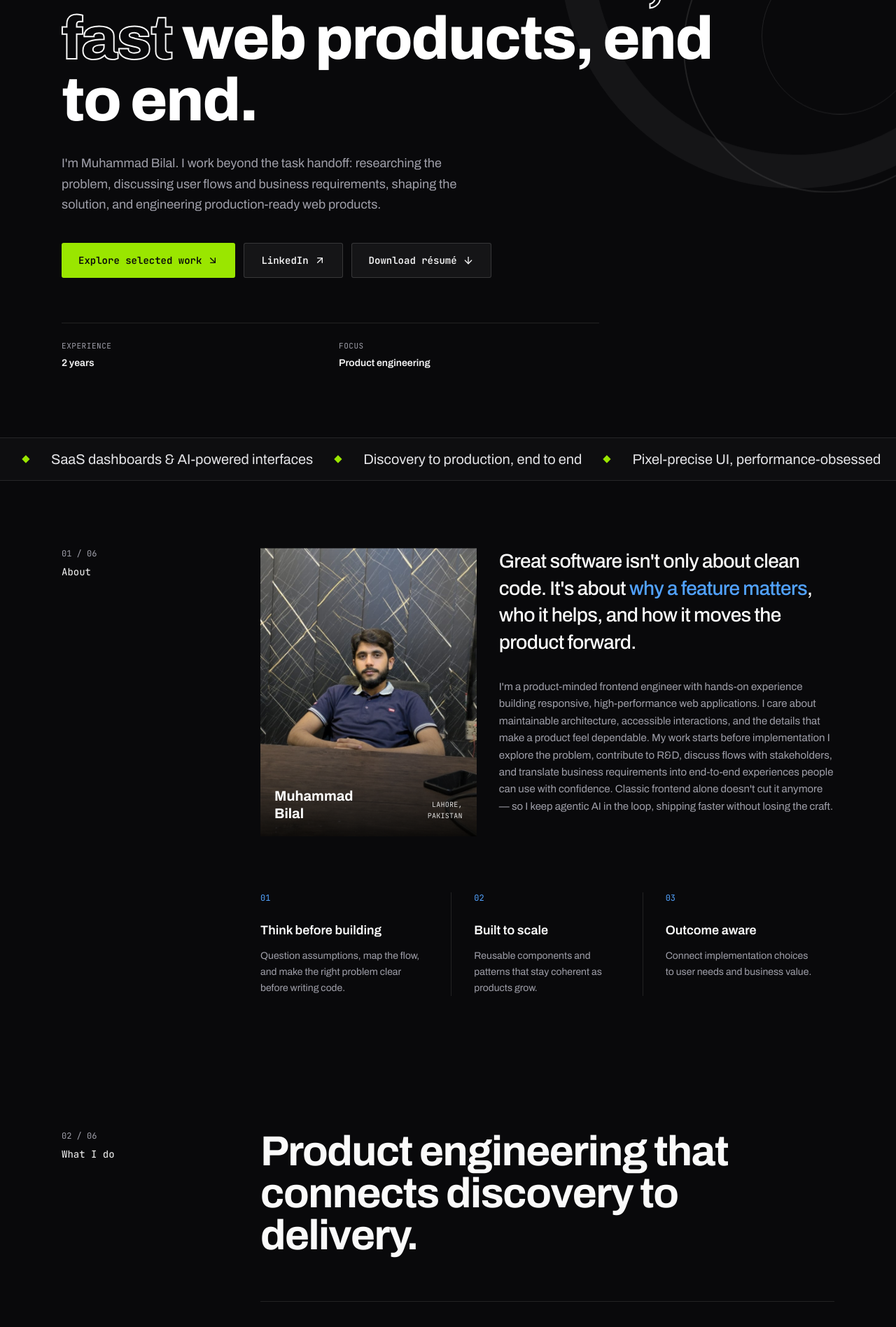
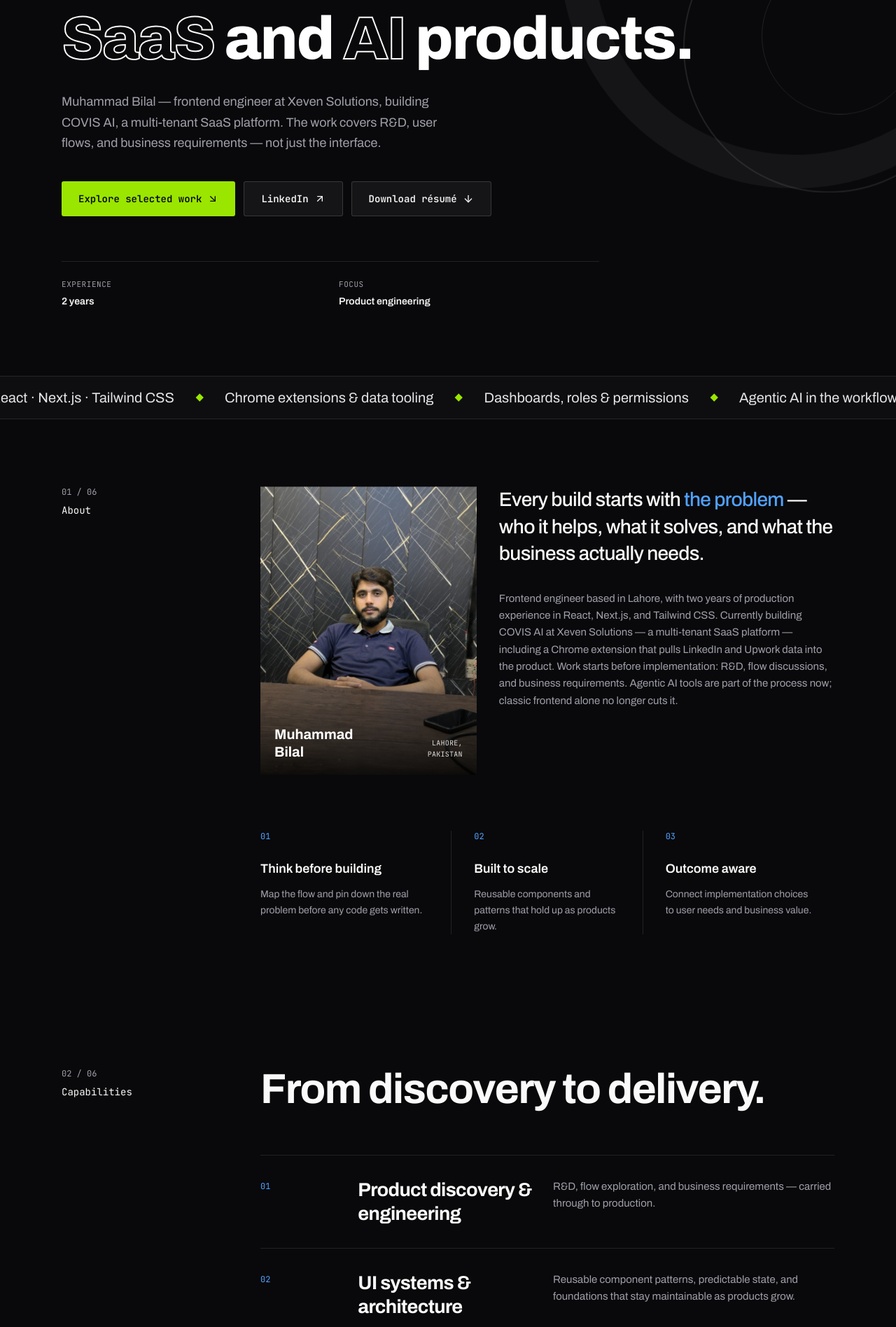
Before and after one commit to Bilal-Khan152/portfolio, a Next.js app: page / in a window 1280 px wide. Shown: the part 300-2196 px from the top of the page at 70% size. Built offline with nearby package versions, Linux system fonts and the light colour scheme.

Commit message:
Copy: full-site rewrite — short, factual, no first-person, no generic claims

```diff
--- a/app/layout.js
+++ b/app/layout.js
@@ -26,7 +26,7 @@ const instrumentSerif = Instrument_Serif({
 export const metadata = {
   title: 'Muhammad Bilal — Frontend Engineer',
   description:
-    'Muhammad Bilal is a frontend engineer from Lahore, Pakistan, with a product-engineering mindset — building products end-to-end, from R&D and user flows to business requirements and production.',
+    'Muhammad Bilal — frontend engineer in Lahore, Pakistan, building COVIS AI at Xeven Solutions. Multi-tenant SaaS frontends in React and Next.js.',
 };
 
 export default function RootLayout({ children }) {
--- a/components/About.jsx
+++ b/components/About.jsx
@@ -4,12 +4,12 @@ const principles = [
   {
     n: '01',
     title: 'Think before building',
-    text: 'Question assumptions, map the flow, and make the right problem clear before writing code.',
+    text: 'Map the flow and pin down the real problem before any code gets written.',
   },
   {
     n: '02',
     title: 'Built to scale',
-    text: 'Reusable components and patterns that stay coherent as products grow.',
+    text: 'Reusable components and patterns that hold up as products grow.',
   },
   {
     n: '03',
@@ -57,21 +57,20 @@ export default function About() {
 
                 <div className="md:col-span-3">
                   <p className="font-sans font-medium text-2xl md:text-[1.75rem] leading-snug tracking-tight text-zinc-950 dark:text-zinc-50">
-                    Great software isn&apos;t only about clean code. It&apos;s about{' '}
+                    Every build starts with{' '}
                     <span className="text-blue-600 dark:text-blue-400">
-                      why a feature matters
+                      the problem
                     </span>
-                    , who it helps, and how it moves the product forward.
+                    {' '}— who it helps, what it solves, and what the business actually needs.
                   </p>
                   <p className="text-[15px] leading-relaxed text-zinc-600 dark:text-zinc-400 mt-8">
-                    I&apos;m a product-minded frontend engineer with hands-on experience building
-                    responsive, high-performance web applications. I care about maintainable
-                    architecture, accessible interactions, and the details that make a product
-                    feel dependable. My work starts before implementation I explore the
-                    problem, contribute to R&amp;D, discuss flows with stakeholders, and
-                    translate business requirements into end-to-end experiences people can use
-                    with confidence. Classic frontend alone doesn&apos;t cut it anymore — so I keep
-                    agentic AI in the loop, shipping faster without losing the craft.
+                    Frontend engineer based in Lahore, with two years of production experience
+                    in React, Next.js, and Tailwind CSS. Currently building COVIS AI at Xeven
+                    Solutions — a multi-tenant SaaS platform — including a Chrome extension
+                    that pulls LinkedIn and Upwork data into the product. Work starts before
+                    implementation: R&amp;D, flow discussions, and business requirements.
+                    Agentic AI tools are part of the process now; classic frontend alone no
+                    longer cuts it.
                   </p>
                 </div>
               </div>
--- a/components/Experience.jsx
+++ b/components/Experience.jsx
@@ -4,17 +4,17 @@ const ITEMS = [
   {
     meta: '12/2025 — PRESENT · XEVEN SOLUTIONS · COVIS AI',
     title: 'Frontend Engineer',
-    body: 'Contributing to product R&D and flow discussions, then developing and maintaining a multi-tenant SaaS frontend that turns business requirements into consistent experiences across organizations and roles.',
+    body: 'Product R&D and flow discussions, plus development and maintenance of a multi-tenant SaaS frontend used across organizations and roles.',
   },
   {
     meta: '10/2024 — 12/2025 · HAZELSOFT · FR-SURVEY',
     title: 'Associate Software Engineer',
-    body: 'Built user-friendly, responsive interfaces for a restaurant management platform while collaborating with frontend teammates and the project manager.',
+    body: 'Responsive interfaces for a restaurant management platform, built with a frontend team and project manager.',
   },
   {
     meta: '03/2021 — 03/2025 · ABDUL WALI KHAN UNIVERSITY',
     title: 'BS Computer Science',
-    body: 'Studied computer science in Nowshera, Pakistan, building the technical foundation for product-focused frontend engineering.',
+    body: 'Degree in computer science from Nowshera, Pakistan.',
   },
 ];
 
@@ -32,7 +32,7 @@ export default function Experience() {
           <div className="mt-10 md:col-span-9 md:mt-0">
             <Reveal>
               <h2 className="font-sans text-4xl font-bold tracking-tight text-zinc-950 md:text-6xl dark:text-white">
-                Building across product teams and business contexts.
+                Where the experience comes from.
               </h2>
             </Reveal>
             <div className="mt-12 space-y-6">
--- a/components/Expertise.jsx
+++ b/components/Expertise.jsx
@@ -6,7 +6,7 @@ const cards = [
     n: '01',
     tag: 'END TO END',
     title: 'Web application development',
-    text: 'Responsive, API-connected applications shaped from business requirements and user flows through to a production-ready experience.',
+    text: 'Responsive, API-connected web apps — from requirements and user flows to production.',
   },
   {
     n: '02',
@@ -18,13 +18,13 @@ const cards = [
     n: '03',
     tag: 'INTERFACE LAYER',
     title: 'Classic and Agentic Frontend development',
-    text: 'Solid classic foundations — clean components, sane state management, and accessible interfaces that stay fast. Simple screens and loading spinners don\'t cut it anymore, so agentic AI is part of how I build: faster iteration, same care.',
+    text: 'Clean components, sane state, accessible interfaces that stay fast. Classic craft where it counts, agentic AI where it helps — simple screens and loading spinners no longer cut it.',
   },
   {
     n: '04',
     tag: 'AI ASSISTED',
     title: 'AI-assisted development',
-    text: 'Modern AI tooling woven into the workflow — faster scaffolding, debugging, and iteration without compromising code quality.',
+    text: 'AI tooling in the daily workflow — faster scaffolding, debugging, and iteration, without dropping code quality.',
     icon: true,
   },
 ];
@@ -44,11 +44,10 @@ export default function Expertise() {
           <div className="md:col-span-9 mt-10 md:mt-0">
             <Reveal>
               <h2 className="font-sans font-bold tracking-tight text-4xl md:text-6xl text-zinc-950 dark:text-zinc-50">
-                Where I can contribute.
+                Core expertise.
               </h2>
               <p className="mt-6 text-lg leading-relaxed text-zinc-600 dark:text-zinc-400 max-w-2xl">
-                Four focused areas where product engineering, technical execution, and frontend
-                craft come together.
+                Four areas of day-to-day work.
               </p>
             </Reveal>
 
--- a/components/Footer.jsx
+++ b/components/Footer.jsx
@@ -46,13 +46,12 @@ export default function Footer() {
                 <span className="text-[#A3E635]">——</span>&nbsp;&nbsp;Have a product challenge?
               </p>
               <h2 className="font-sans font-extrabold tracking-tight text-4xl md:text-6xl mt-4">
-                Let&apos;s make the complicated
+                Making the complicated
                 <br />
                 feel <span className="text-[#A3E635]">simple.</span>
               </h2>
               <p className="text-[#A1A1AA] max-w-xl leading-relaxed mt-6">
-                I&apos;m open to product engineering opportunities, thoughtful collaborations, and
-                conversations about turning complex requirements into better web experiences.
+                Open to frontend engineering roles and freelance product work.
               </p>
 
               <div className="flex flex-wrap gap-3 mt-8">
--- a/components/Hero.jsx
+++ b/components/Hero.jsx
@@ -1,11 +1,11 @@
 import { ArrowDown, ArrowDownRight, ArrowUpRight } from 'lucide-react';
 
 const tickerItems = [
-  'I turn ideas into clear, fast web products, end to end.',
-  'SaaS dashboards & AI-powered interfaces',
-  'Discovery to production, end to end',
-  'Pixel-precise UI, performance-obsessed',
-  'API integration & scalable state architecture',
+  'Multi-tenant SaaS frontends',
+  'React · Next.js · Tailwind CSS',
+  'Chrome extensions & data tooling',
+  'Dashboards, roles & permissions',
+  'Agentic AI in the workflow',
 ];
 
 const facts = [
@@ -35,17 +35,17 @@ export default function Hero() {
           className="animate-fade-up mt-8 max-w-5xl font-sans text-[2.9rem] leading-[1.02] font-extrabold tracking-tight text-zinc-950 md:text-7xl lg:text-[5.4rem] dark:text-white"
           style={{ animationDelay: '120ms' }}
         >
-          I turn ideas into <span className="text-outline">clear,</span>{' '}
-          <span className="text-outline">fast</span> web products, end to end.
+          Production frontends for <span className="text-outline">SaaS</span> and{' '}
+          <span className="text-outline">AI</span> products.
         </h1>
 
         <p
           className="animate-fade-up mt-8 max-w-xl font-sans text-lg leading-relaxed text-zinc-600 dark:text-zinc-400"
           style={{ animationDelay: '240ms' }}
         >
-          I&apos;m Muhammad Bilal. I work beyond the task handoff: researching the problem,
-          discussing user flows and business requirements, shaping the solution, and engineering
-          production-ready web products.
+          Muhammad Bilal — frontend engineer at Xeven Solutions, building COVIS AI, a
+          multi-tenant SaaS platform. The work covers R&amp;D, user flows, and business
+          requirements — not just the interface.
         </p>
 
         <div className="animate-fade-up mt-10 flex flex-wrap gap-3" style={{ animationDelay: '360ms' }}>
--- a/components/Skills.jsx
+++ b/components/Skills.jsx
@@ -86,10 +86,10 @@ export default function Skills() {
           <div className="md:col-span-9 mt-10 md:mt-0">
             <Reveal>
               <h2 className="font-sans font-bold tracking-tight text-4xl md:text-6xl text-zinc-950 dark:text-zinc-50">
-                My technical stack.
+                Technical stack.
               </h2>
               <p className="mt-6 text-lg leading-relaxed text-zinc-600 dark:text-zinc-400 max-w-2xl">
-                The languages, frameworks, and services I use to ship production work.
+                The languages, frameworks, and services behind the production work.
               </p>
             </Reveal>
 
--- a/components/WhatIDo.jsx
+++ b/components/WhatIDo.jsx
@@ -4,22 +4,22 @@ const rows = [
   {
     n: '01',
     title: 'Product discovery & engineering',
-    text: 'R&D, flow exploration, and business-requirement discussions carried through to production-ready experiences.',
+    text: 'R&D, flow exploration, and business requirements — carried through to production.',
   },
   {
     n: '02',
     title: 'UI systems & architecture',
-    text: 'Reusable component patterns, predictable state management, and maintainable foundations for growing products.',
+    text: 'Reusable component patterns, predictable state, and foundations that stay maintainable as products grow.',
   },
   {
     n: '03',
     title: 'API & state integration',
-    text: 'Reliable data flows using Redux Toolkit, RTK Query, Axios, and thoughtful loading, error, and empty states.',
+    text: 'Redux Toolkit, RTK Query, and Axios — with loading, error, and empty states handled properly.',
   },
   {
     n: '04',
     title: 'Performance & polish',
-    text: 'Accessible, pixel-precise experiences with careful attention to responsiveness, consistency, and runtime quality.',
+    text: 'Accessible interfaces, responsive on every screen, with attention to runtime performance.',
   },
 ];
 
@@ -31,14 +31,14 @@ export default function WhatIDo() {
           <div className="md:col-span-3">
             <Reveal>
               <p className="font-mono text-xs text-zinc-500 dark:text-zinc-400">02 / 06</p>
-              <p className="font-mono text-sm text-zinc-950 dark:text-zinc-50 mt-2">What I do</p>
+              <p className="font-mono text-sm text-zinc-950 dark:text-zinc-50 mt-2">Capabilities</p>
             </Reveal>
           </div>
 
           <div className="md:col-span-9 mt-10 md:mt-0">
             <Reveal>
               <h2 className="font-sans font-bold tracking-tight text-4xl md:text-6xl text-zinc-950 dark:text-zinc-50">
-                Product engineering that connects discovery to delivery.
+                From discovery to delivery.
               </h2>
             </Reveal>
 
--- a/components/Work.jsx
+++ b/components/Work.jsx
@@ -144,7 +144,7 @@ const PROJECTS = [
     company: 'XEVEN SOLUTIONS',
     title: 'COVIS AI',
     description:
-      'An AI-powered platform for client management, tasks, business development, and onboarding. I develop and maintain the frontend across tenants and user roles, working with backend, AI, and QA teams.',
+      'An AI-powered platform for client management, tasks, business development, and onboarding. Frontend development and maintenance across tenants and user roles, in collaboration with backend, AI, and QA teams.',
     chips: ['Next.js', 'JavaScript', 'Tailwind CSS', 'Shadcn', 'RTK Query', 'Sentry'],
     cta: { label: 'Visit product', href: 'https://covis.ai/' },
     type: 'product',
```
